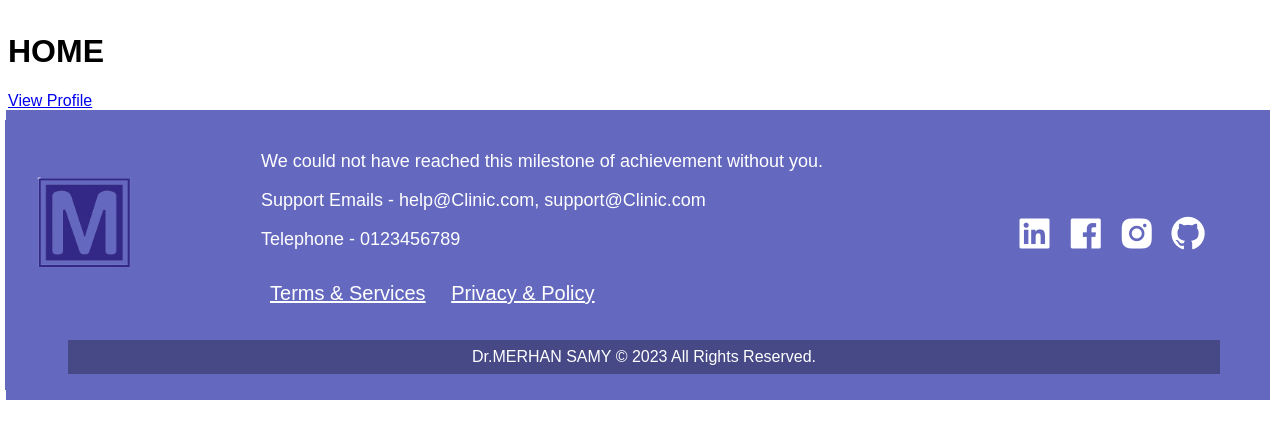
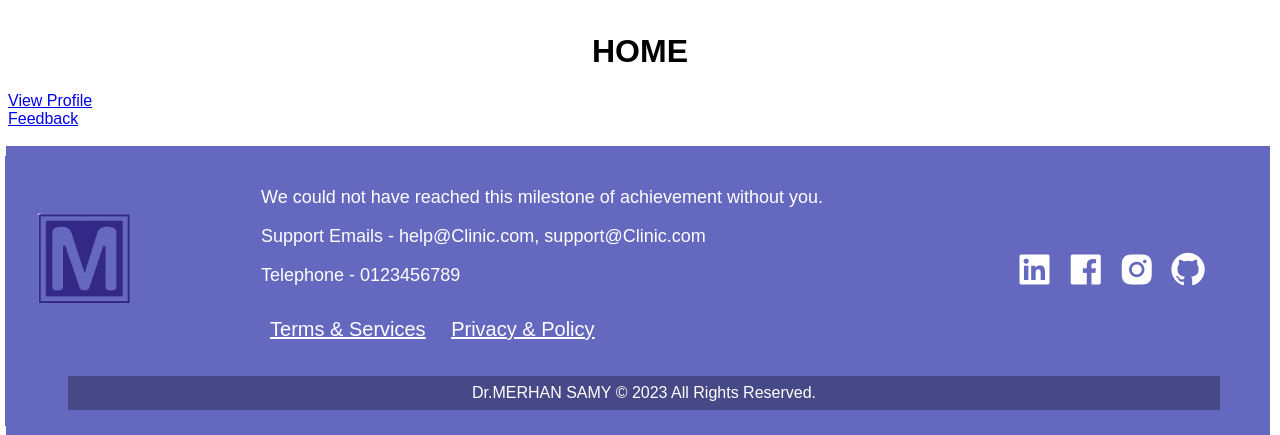
Before and after one commit to FatimaAl-najjar/swe-project, a PHP site: page /index/homePage.php in a window 1280 px wide; the page is wider, and only the part inside the window is pictured. Shown: the part 94-529 px from the top of that part. Run offline with PHP 8.4, Linux system fonts and the light colour scheme.

Commit message:
Adding feedback links

```diff
--- a/index/feedback.php
+++ b/index/feedback.php
@@ -49,6 +49,7 @@ session_start();
                     <textarea class="form-control" name="feedback" id="feedback" rows="3"></textarea>
                 </div>
                 <button type="submit" class="btn btn-primary">Submit</button>
+                <a href="homePage.php"><button type="button" class="btn btn-primary">Back</button></a>
             </form>
 
         </div>
--- a/index/homePage.php
+++ b/index/homePage.php
@@ -1,8 +1,11 @@
 <title>homepage</title>
 <?php include '../includes/nav2.php';?>
 <br><br>
-<h1>HOME</h1>
+<h1 style="text-align: center;">HOME</h1>
 
 <a href='view_profile.php'>View Profile</a>
+<br>
+<a href='feedback.php'>Feedback</a>
+<br><br>
 
 <footer><?php include '../includes/footer.php';?></footer>
```
